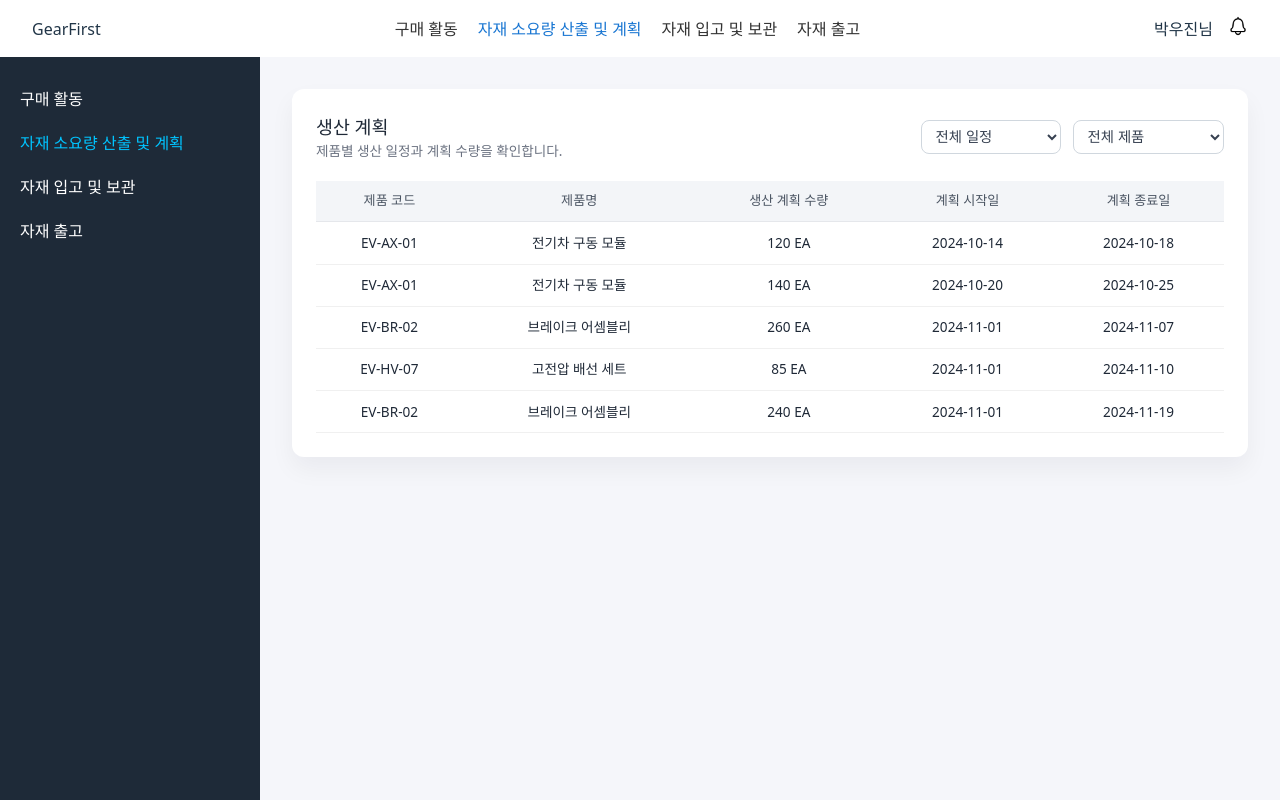
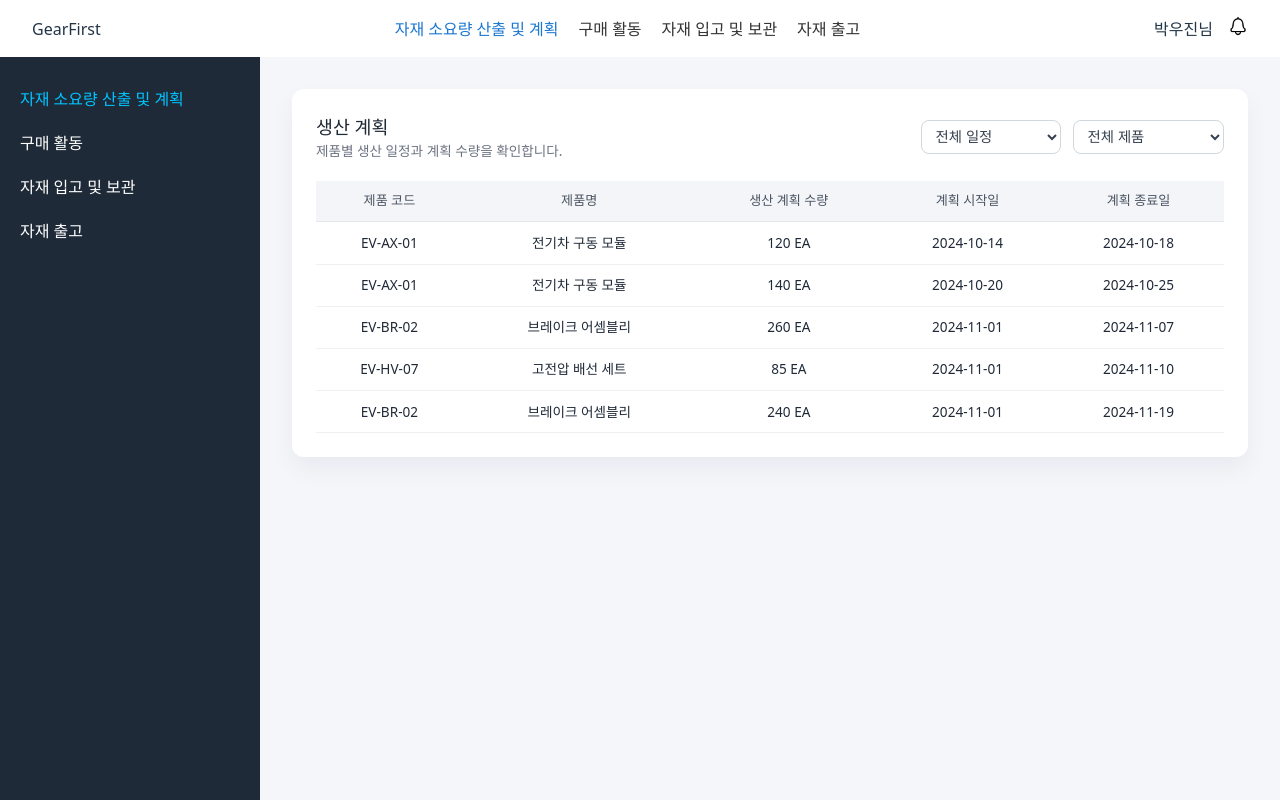
Before and after one commit to Gear-First/Web-FE, a React (Vite) app: page /mrp in a window 1280 px wide. Built offline with nearby package versions, Linux system fonts and the light colour scheme.

Commit message:
merge 해결

```diff
--- a/src/components/common/SideBar.tsx
+++ b/src/components/common/SideBar.tsx
@@ -28,8 +28,8 @@ const MenuItem = styled(NavLink)`
 `;
 
 const menuItems = [
+  { to: "/mrp", label: "자재 소요량 산출 및 계획" },
   { to: "/supplierOrder", label: "구매 활동" },
-  { to: "/mrp", label: "자재 소요량 산출 및 계획" },
   { to: "/inventory", label: "자재 입고 및 보관" },
   { to: "/issuance", label: "자재 출고" },
 ];
--- a/src/components/common/TopBar.tsx
+++ b/src/components/common/TopBar.tsx
@@ -48,8 +48,8 @@ const IconButton = styled.button`
 
 const TopBar: React.FC = () => {
   const menus = [
+    { id: 1, name: "자재 소요량 산출 및 계획", path: "/mrp" },
     { id: 2, name: "구매 활동", path: "/supplierOrder" },
-    { id: 1, name: "자재 소요량 산출 및 계획", path: "/mrp" },
     { id: 3, name: "자재 입고 및 보관", path: "/inventory" },
     { id: 4, name: "자재 출고", path: "/issuance" },
   ];
```
